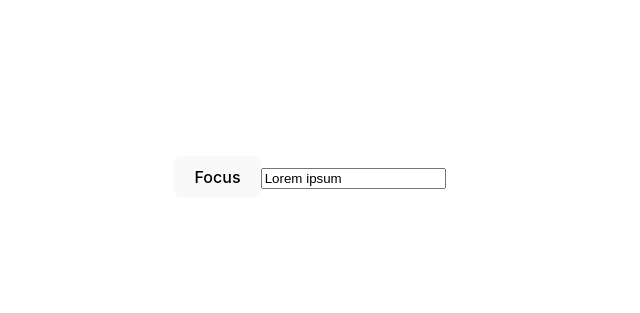
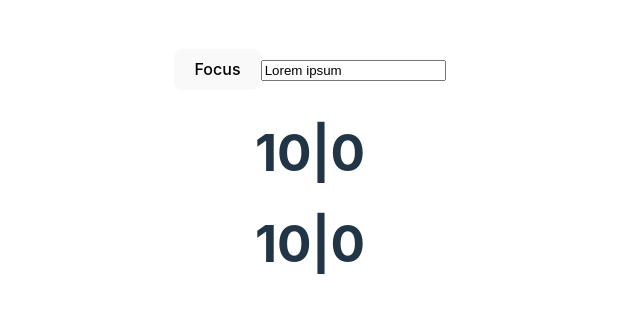
Before and after one commit to MagdalenaTyminska/React-test, a React (Vite) app: page / in a window 1280 px wide. Shown: the part 223-536 px from the top of the page, without its empty margins (330-970 px from the left). Built offline with nearby package versions, Linux system fonts and the light colour scheme.

Commit message:
ref vs let

```diff
--- a/src/App.tsx
+++ b/src/App.tsx
@@ -1,6 +1,8 @@
 import { useRef } from 'react';
 import './App.scss';
 import { LimitedForwarded, PartialHTMLInputElement } from './LimitedForwarded';
+import { CounterRef } from './CounterRef';
+import { CounterLet } from './CounterLet';
 
 export const App = () => {
 	const inputRef = useRef<PartialHTMLInputElement>(null);
@@ -13,6 +15,8 @@ export const App = () => {
 		<>
 			<button onClick={handleClick}>Focus</button>
 			<LimitedForwarded value='Lorem ipsum' ref={inputRef} />
+			<CounterRef value={10} />
+			<CounterLet value={10} />
 		</>
 	);
 };
--- /dev/null
+++ b/src/CounterLet.tsx
@@ -0,0 +1,28 @@
+import { useEffect } from 'react';
+
+type Props = {
+	value: number;
+};
+
+export const CounterLet = ({ value }: Props) => {
+	let counter = 0;
+
+	useEffect(() => {
+		const interval = setInterval(() => {
+			counter++;
+			console.log(counter);
+		}, 1000);
+
+		return () => {
+			clearInterval(interval);
+		};
+	}, [counter]);
+
+	return (
+		<h1>
+			{value}|{counter}
+		</h1>
+	);
+};
+
+// po ponowym wyrenderowaniu wartość się zmienia
--- /dev/null
+++ b/src/CounterRef.tsx
@@ -0,0 +1,28 @@
+import { useEffect, useRef } from 'react';
+
+type Props = {
+	value: number;
+};
+
+export const CounterRef = ({ value }: Props) => {
+	const counter = useRef(0);
+
+	useEffect(() => {
+		const interval = setInterval(() => {
+			counter.current++;
+			console.log(counter.current);
+		}, 1000);
+
+		return () => {
+			clearInterval(interval);
+		};
+	}, [counter]);
+
+	return (
+		<h1>
+			{value}|{counter.current}
+		</h1>
+	);
+};
+// Ref nie powoduje rerenderu i nie zmienia wartości wyświetlanej. Zmiany widać w console.logu
+// Referencja zachowuje swoją wartość
```
